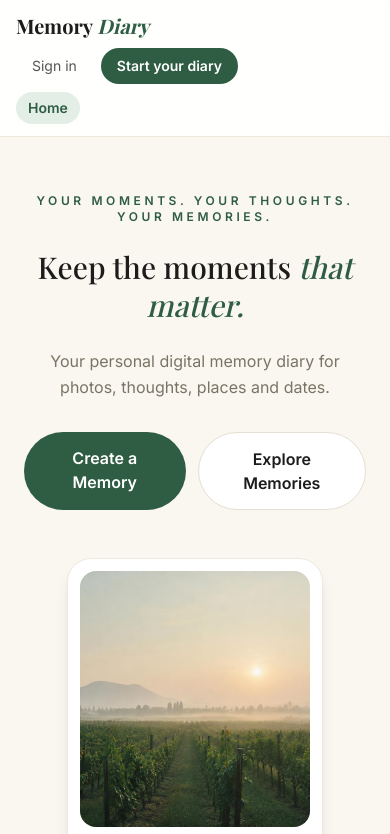
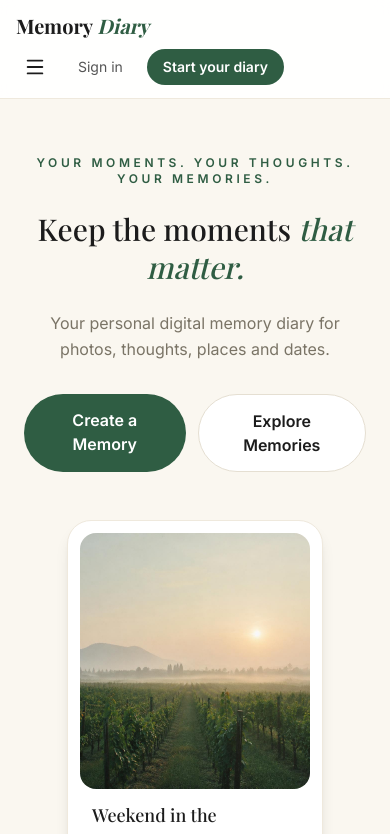
Before and after one commit to Ismail-dcode/Cloud-Memory-app, a React (Vite) app in the folder frontend/: page / in a window 390 px wide. Shown: the top 834 px of the page. Built offline with nearby package versions, Linux system fonts and the light colour scheme; a web font is replaced by a local one.

Commit message:
Add hamburger menu for mobile nav

```diff
--- a/frontend/src/components/Navbar.jsx
+++ b/frontend/src/components/Navbar.jsx
@@ -1,9 +1,14 @@
+import { useState } from "react";
 import { Link, NavLink, useNavigate } from "react-router-dom";
 import { useAuth } from "../services/auth.jsx";
+import { Menu, X } from "lucide-react";
 
 export default function Navbar() {
     const { user, logout } = useAuth();
     const navigate = useNavigate();
+    const [open, setOpen] = useState(false);
+
+    const close = () => setOpen(false);
 
     const tab = ({ isActive }) =>
         `px-3 py-1.5 md:px-4 rounded-full text-sm whitespace-nowrap transition ${isActive ? "bg-[#e3efe6] text-[#2f5d43] font-semibold" : "text-[#666] hover:text-[#1c1c1c]"}`;
@@ -14,7 +19,7 @@ export default function Navbar() {
                 Memory <em className="text-[#2f5d43] italic">Diary</em>
             </Link>
 
-            <div className="flex gap-1 order-3 w-full overflow-x-auto md:order-none md:w-auto">
+            <div className="hidden md:flex gap-1">
                 {user ? (
                     <>
                         <NavLink to="/memories" className={tab}>Memories</NavLink>
@@ -27,7 +32,25 @@ export default function Navbar() {
                 )}
             </div>
 
+            {open && (
+                <div className="md:hidden w-full flex flex-col gap-1 pb-2">
+                    {user ? (
+                        <>
+                            <NavLink to="/memories" onClick={close} className={tab}>Memories</NavLink>
+                            <NavLink to="/timeline" onClick={close} className={tab}>Timeline</NavLink>
+                            <NavLink to="/memories/new" onClick={close} className={tab}>New Memory</NavLink>
+                            <NavLink to="/profile" onClick={close} className={tab}>Profile</NavLink>
+                        </>
+                    ) : (
+                        <NavLink to="/" end onClick={close} className={tab}>Home</NavLink>
+                    )}
+                </div>
+            )}
+
             <div className="flex gap-2 items-center order-2">
+                <button className="md:hidden p-2" onClick={() => setOpen(!open)} aria-label="Toggle menu">
+                    {open ? <X size={22} /> : <Menu size={22} />}
+                </button>
                 {user ? (
                     <button onClick={() => { logout(); navigate("/login"); }} className="px-4 py-2 rounded-full border border-[#e5dfd2] text-sm bg-white hover:bg-gray-50">Log out</button>
                 ) : (
```
